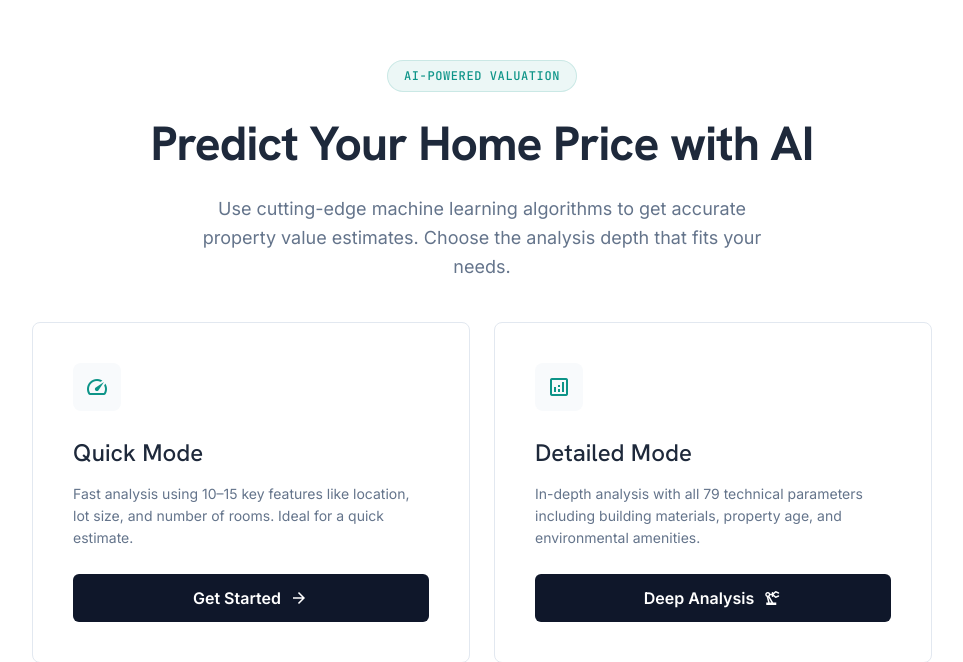
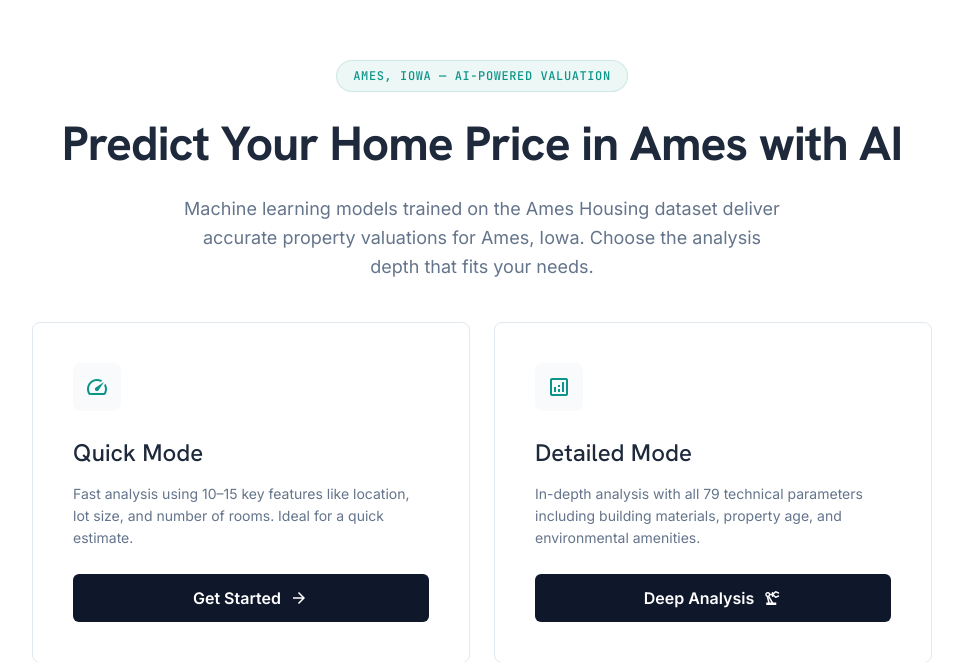
Before and after one commit to AkmalFazli27/house-prices-prediction, a FastAPI app: template app/templates/index.html in a window 1280 px wide. Shown: the part 64-726 px from the top of the page, without its empty margins (158-1121 px from the left). Run offline with FastAPI, Linux system fonts and the light colour scheme; the template is opened without the code that fills it, so the values that code supplies are empty; parts of the project's set-up code (start-up, migrations or seed data) failed here and were passed over.

Commit message:
docs: clarify Ames, IA scope in hero section

```diff
--- a/app/templates/index.html
+++ b/app/templates/index.html
@@ -29,9 +29,9 @@
     <!-- Hero -->
     <section class="hero">
       <div class="container">
-        <div class="hero-badge">AI-Powered Valuation</div>
-        <h1>Predict Your Home Price with AI</h1>
-        <p>Use cutting-edge machine learning algorithms to get accurate property value estimates. Choose the analysis depth that fits your needs.</p>
+        <div class="hero-badge">Ames, Iowa &mdash; AI-Powered Valuation</div>
+        <h1>Predict Your Home Price in Ames with AI</h1>
+        <p>Machine learning models trained on the Ames Housing dataset deliver accurate property valuations for Ames, Iowa. Choose the analysis depth that fits your needs.</p>
       </div>
     </section>
 
```
